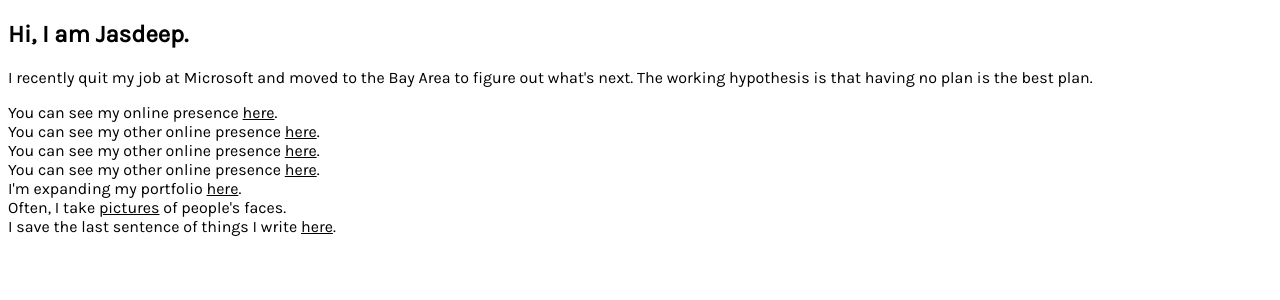
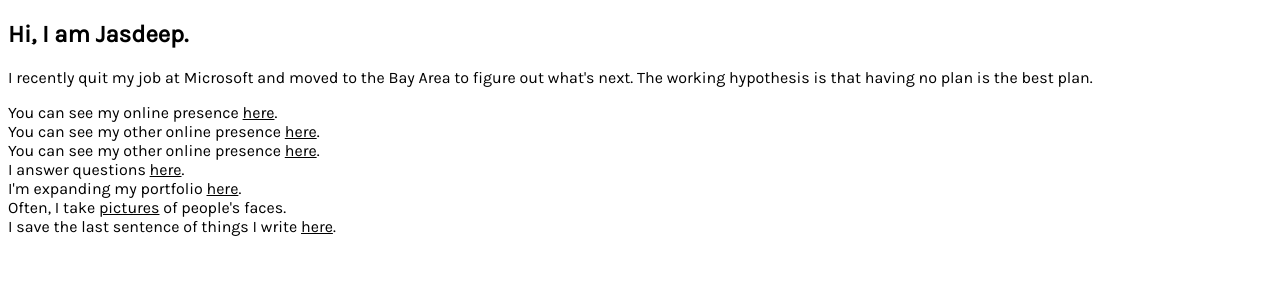
Before and after one commit to jasdeepg/personal_site, a Flask app: page / in a window 1280 px wide. Shown: the top 300 px of the page. Run offline with Flask 2, Linux system fonts and the light colour scheme.

Commit message:
updated Quora

```diff
--- a/templates/index.html
+++ b/templates/index.html
@@ -17,7 +17,7 @@
         <br>
         You can see my other online presence <a href='https://twitter.com/jasgarch'>here</a>.
         <br>
-        You can see my other online presence <a href='http://www.quora.com/Jasdeep-Garcha-1'>here</a>.
+        I answer questions <a href='http://www.quora.com/Jasdeep-Garcha-1'>here</a>.
         <br>
         I'm expanding my portfolio <a href='http://www.kickstarter.com/profile/538825346'>here</a>.
         <br>
```
